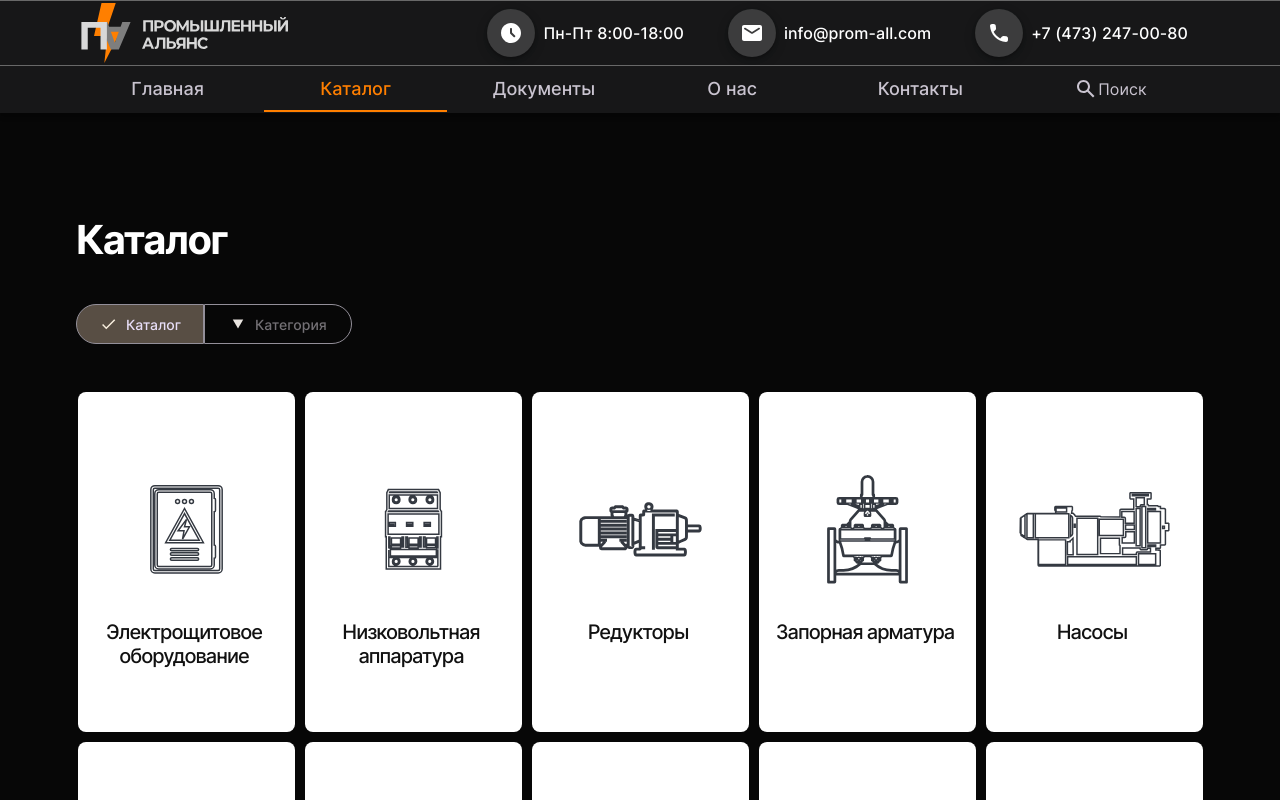
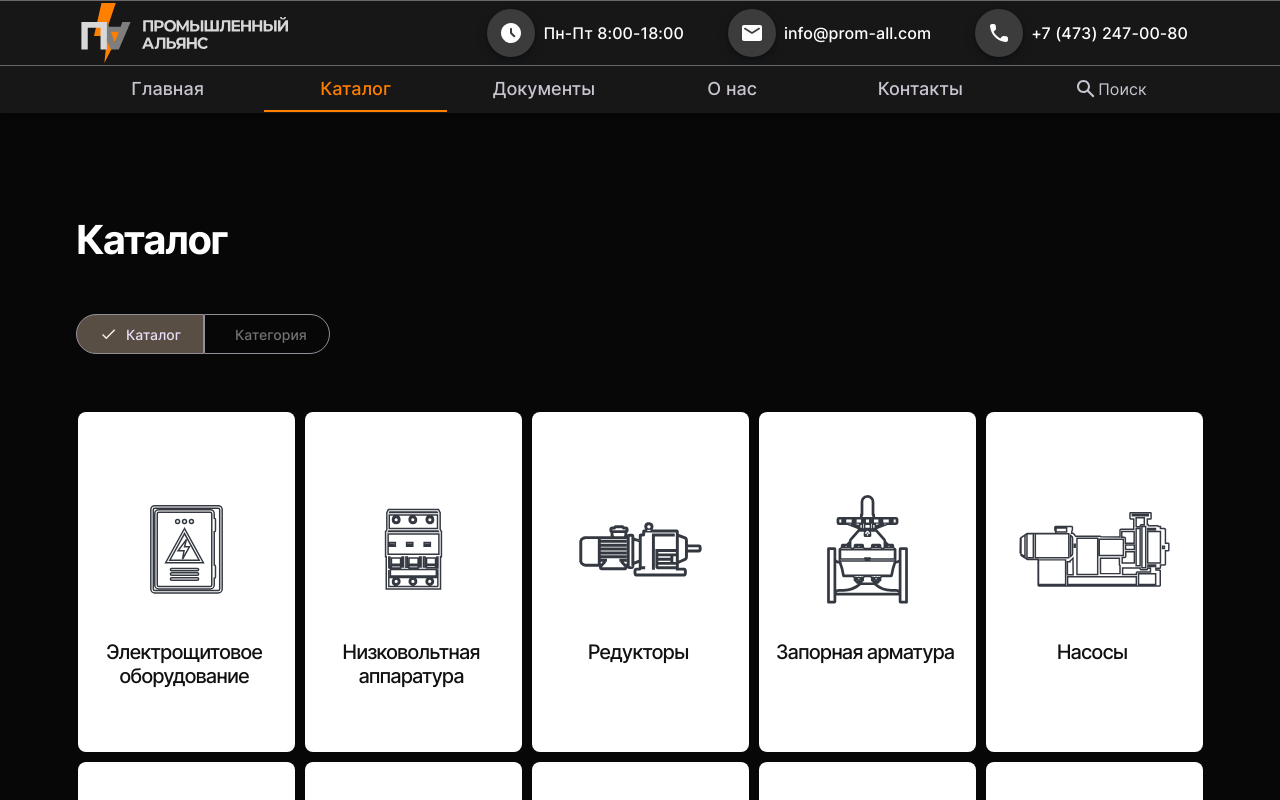
Before and after one commit to EugeneNovikov13/prom-all, a React (Create React App) app in the folder client/: page /catalog in a window 1280 px wide. Shown: the top 800 px of the page. Built offline with nearby package versions, Linux system fonts and the light colour scheme; no server answers.

Commit message:
Адаптировал breadcrumbs под изменение размеров экрана

```diff
--- a/client/src/features/button/button.js
+++ b/client/src/features/button/button.js
@@ -33,12 +33,13 @@ const ButtonContainer = ({ className, children, link, type, isDisable, onClick }
 export const Button = styled(ButtonContainer)`
 	display: flex;
 	align-items: center;
-	padding: 0;
 	font-family: Inter, sans-serif;
 	font-style: normal;
 	font-weight: 500;
 	white-space: nowrap;
 	outline: none;
+
+	padding: ${({ padding }) => (padding ? padding : '0')};
 
 	justify-content: ${({ justifyContent }) =>
 		justifyContent ? justifyContent : 'center'};
@@ -75,6 +76,6 @@ export const Button = styled(ButtonContainer)`
 	}
 
 	@media (max-width: 380px) {
-		width: ${({ width }) => (width === '100%' ? '100%' : '300px')};
+		width: ${({ width }) => (parseInt(width, 10) > 300 ? '300px' : '')};
 	}
 `;
--- a/client/src/widgets/breadcrumbs/breadcrumbs.js
+++ b/client/src/widgets/breadcrumbs/breadcrumbs.js
@@ -77,9 +77,7 @@ const BreadcrumbsContainer = ({ className }) => {
 	return (
 		<ol className={className}>
 			<BreadcrumbsFirstItem />
-			<li className="breadcrumbs-item">
-				{currentBreadcrumbs.map(
-					([section, { selectedId, selectedTitle }], index) => (
+			{currentBreadcrumbs.map(([section, { selectedId, selectedTitle }], index) => (
 				<Crumb
 					key={index}
 					section={section}
@@ -90,28 +88,47 @@ const BreadcrumbsContainer = ({ className }) => {
 					onMouseEnter={onMouseEnter}
 					onMouseLeave={debouncedOnMouseLeave}
 				/>
-					),
-				)}
-			</li>
+			))}
 		</ol>
 	);
 };
 
 export const Breadcrumbs = styled(BreadcrumbsContainer)`
 	max-width: 1128px;
-	height: 40px;
+	height: 60px;
 	display: flex;
 	align-items: center;
-	align-self: stretch;
 	margin: 0;
 	padding: 0;
 	user-select: none;
 
-	& li.breadcrumbs-item {
-		height: 40px;
-		display: flex;
-		justify-content: center;
-		align-items: center;
-		padding: 0;
+	@media screen and (max-device-height: 1000px) {
+		max-width: 340px;
+		overflow-x: scroll;
+	}
+
+	@media screen and (max-width: 1200px) and (min-device-height: 1000px) {
+		max-width: 86vw;
+		overflow-x: scroll;
+
+		&::-webkit-scrollbar {
+			height: 7px; /* высота полосы прокрутки */
+		}
+
+		&::-webkit-scrollbar-track {
+			background: #f1f1f1; /* Цвет фона трека */
+		}
+
+		&::-webkit-scrollbar-thumb {
+			background: #888; /* Цвет полосы прокрутки */
+		}
+
+		&::-webkit-scrollbar-thumb:hover {
+			background: #555; /* Цвет полосы прокрутки при наведении */
+		}
+
+		& svg {
+			display: none;
+		}
 	}
 `;
--- a/client/src/widgets/breadcrumbs/components/breadcrumbs-first-item.js
+++ b/client/src/widgets/breadcrumbs/components/breadcrumbs-first-item.js
@@ -34,17 +34,16 @@ const BreadcrumbsFieldContainer = ({ className }) => {
 
 export const BreadcrumbsFirstItem = styled(BreadcrumbsFieldContainer)`
 	height: 40px;
+	flex: 1 0 0;
 	display: flex;
 	justify-content: center;
 	align-items: center;
 	padding: 0;
 
 	& div.breadcrumbs-first-item-container {
-		width: 128px;
 		display: flex;
 		justify-content: center;
 		align-items: center;
-		flex: 1 0 0;
 
 		& svg.breadcrumbs-first-item-icon {
 			margin-right: 8px;
--- a/client/src/widgets/breadcrumbs/components/crumb.js
+++ b/client/src/widgets/breadcrumbs/components/crumb.js
@@ -32,8 +32,9 @@ const CrumbContainer = ({
 
 	const crumbButtonStyleProps = {
 		isDisable: !selectedId,
-		width: 'calc(100% + 30px)',
+		width: '100%',
 		height: '32px',
+		padding: '0 10px',
 		borderRadius: '100px',
 		fontSize: '14px',
 		color: '#E6E0E9',
@@ -43,7 +44,7 @@ const CrumbContainer = ({
 	};
 
 	return (
-		<div
+		<li
 			className={className}
 			onMouseEnter={onMouseEnter}
 			onMouseLeave={onMouseLeave}
@@ -65,16 +66,17 @@ const CrumbContainer = ({
 					/>
 				)}
 			</div>
-		</div>
+		</li>
 	);
 };
 
 export const Crumb = styled(CrumbContainer)`
+	height: 40px;
+	flex: 1 1 0;
 	display: flex;
-	flex-direction: column;
 	justify-content: center;
 	align-items: center;
-	align-self: stretch;
+	padding: 0;
 	border: 1px solid #938f99;
 
 	&:last-of-type {
@@ -84,11 +86,10 @@ export const Crumb = styled(CrumbContainer)`
 	& div.crumb-container {
 		position: relative;
 		display: flex;
-		flex: 1 0 0;
 		justify-content: center;
 		align-items: center;
 		gap: 8px;
-		padding: ${({ selectedId }) => (selectedId ? '0 54px 0 24px' : '0 24px')};
+		padding: ${({ selectedId }) => (selectedId ? '0 24px 0 12px' : '0 12px')};
 
 		& svg {
 			width: 18px;
@@ -97,6 +98,10 @@ export const Crumb = styled(CrumbContainer)`
 			&:hover {
 				cursor: pointer;
 			}
+
+			@media screen and (max-device-height: 1000px) {
+				display: none;
+			}
 		}
 	}
 `;
```
Also changed, not shown: 2 other files (tests, documents, lock files or other folders). Lines whose indentation alone changed are shown as unchanged.
